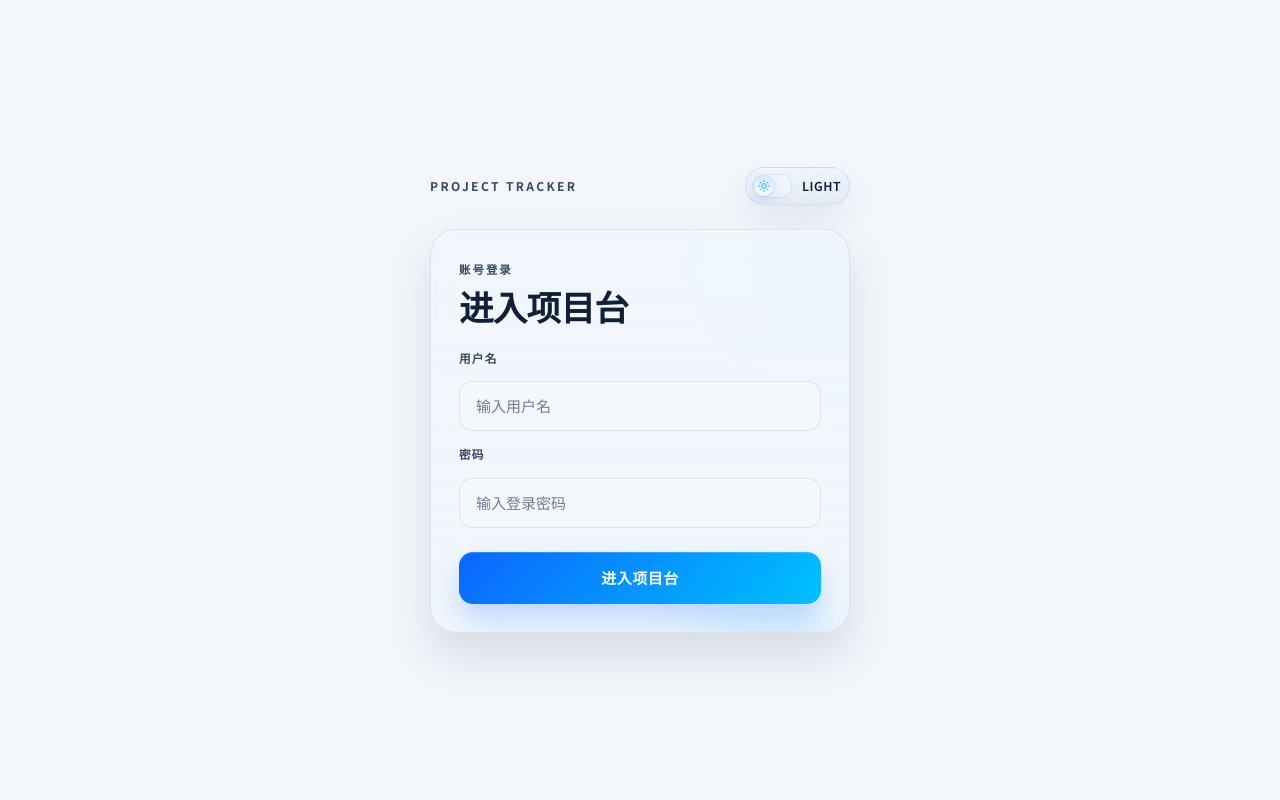
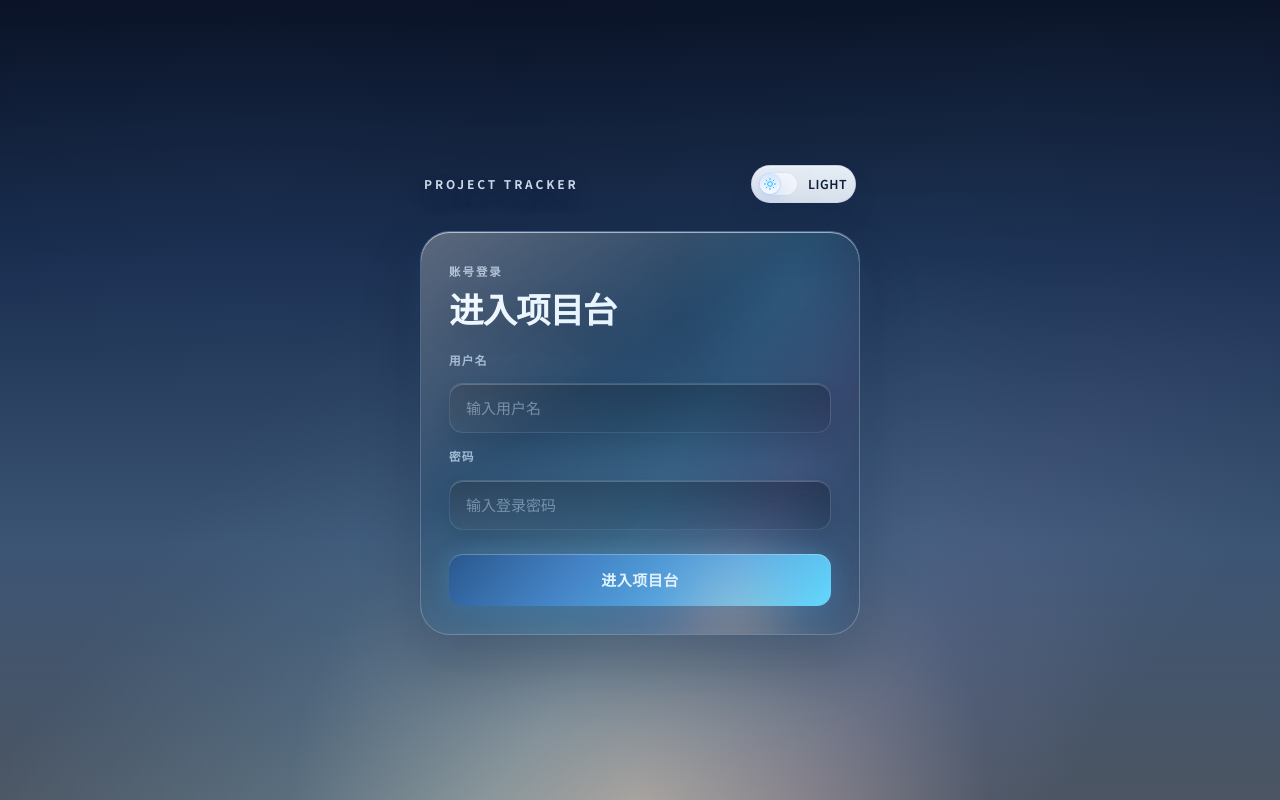
Before and after one commit to Zynb518/ProjectTracker, a Vue app in the folder frontend/: page /login in a window 1280 px wide. Built offline with nearby package versions, Linux system fonts and the light colour scheme; no server answers.

Commit message:
修改Light 登录页面
Signed-off-by: ubzy <1716783413@qq.com>

```diff
--- a/frontend/src/views/LoginView.vue
+++ b/frontend/src/views/LoginView.vue
@@ -79,7 +79,7 @@ async function submitLogin() {
   justify-items: center;
   align-content: center;
   gap: 24px;
-  padding: 32px 24px;
+  padding: clamp(32px, 7vw, 56px) 24px;
   position: relative;
   isolation: isolate;
 }
@@ -93,7 +93,7 @@ async function submitLogin() {
 }
 
 .login-view__toolbar {
-  width: min(100%, 420px);
+  width: min(100%, 440px);
   display: flex;
   align-items: center;
   justify-content: space-between;
@@ -106,13 +106,13 @@ async function submitLogin() {
   margin: 0;
   font-size: 0.8rem;
   font-weight: 700;
-  letter-spacing: 0.2em;
+  letter-spacing: 0.24em;
   text-transform: uppercase;
   color: var(--text-soft);
 }
 
 .login-card {
-  width: min(100%, 420px);
+  width: min(100%, 440px);
   position: relative;
   overflow: hidden;
   display: grid;
@@ -128,6 +128,16 @@ async function submitLogin() {
     inset 0 1px 0 color-mix(in srgb, #ffffff 34%, transparent);
   backdrop-filter: var(--backdrop-blur);
   z-index: 1;
+}
+
+.login-card::before {
+  content: '';
+  position: absolute;
+  inset: 0;
+  background:
+    linear-gradient(148deg, rgba(255, 255, 255, 0.34), rgba(255, 255, 255, 0) 36%),
+    radial-gradient(circle at 82% 18%, rgba(102, 212, 255, 0.18), transparent 22%);
+  pointer-events: none;
 }
 
 .login-card::after {
@@ -223,7 +233,6 @@ h1 {
 }
 
 .login-button:hover {
-  transform: translateY(-2px);
   box-shadow:
     inset 0 1px 0 color-mix(in srgb, #ffffff 22%, transparent),
     0 22px 36px color-mix(in srgb, var(--accent-start) 26%, transparent);
@@ -242,3 +251,126 @@ h1 {
   }
 }
 </style>
+
+<style>
+html.light .login-view,
+html:not(.dark) .login-view {
+  gap: 28px;
+}
+
+html.light .login-view__background,
+html:not(.dark) .login-view__background {
+  background-color: #091321;
+  background-image:
+    linear-gradient(180deg, rgba(10, 19, 39, 0.96) 0%, rgba(28, 50, 86, 0.9) 32%, rgba(87, 120, 160, 0.66) 68%, rgba(232, 242, 255, 0.3) 100%),
+    radial-gradient(circle at 50% 100%, rgba(255, 212, 163, 0.46), transparent 34%),
+    linear-gradient(127deg, rgba(132, 228, 255, 0) 30%, rgba(132, 228, 255, 0.28) 58%, rgba(214, 170, 255, 0.16) 74%, rgba(214, 170, 255, 0) 88%),
+    radial-gradient(circle at 20% 18%, rgba(143, 190, 255, 0.18), transparent 22%),
+    linear-gradient(180deg, rgba(4, 10, 24, 0.72), rgba(4, 10, 24, 0.18));
+}
+
+html.light .login-view__toolbar,
+html:not(.dark) .login-view__toolbar {
+  padding-inline: 4px;
+}
+
+html.light .login-view__brand,
+html:not(.dark) .login-view__brand {
+  color: rgba(227, 239, 255, 0.88);
+  text-shadow: 0 10px 28px rgba(6, 12, 28, 0.26);
+}
+
+html.light .login-card,
+html:not(.dark) .login-card {
+  border: 1px solid rgba(176, 211, 246, 0.34);
+  border-radius: 30px;
+  background:
+    linear-gradient(180deg, rgba(12, 24, 43, 0.34), rgba(16, 34, 60, 0.22)),
+    linear-gradient(146deg, rgba(255, 255, 255, 0.18), rgba(255, 255, 255, 0) 42%),
+    radial-gradient(circle at 86% 14%, rgba(116, 214, 255, 0.16), transparent 24%);
+  box-shadow:
+    0 30px 60px rgba(7, 17, 34, 0.24),
+    0 14px 28px rgba(76, 110, 154, 0.18),
+    inset 0 1px 0 rgba(255, 255, 255, 0.58);
+  backdrop-filter: blur(18px) saturate(1.15);
+}
+
+html.light .login-card::before,
+html:not(.dark) .login-card::before {
+  background:
+    linear-gradient(145deg, rgba(255, 255, 255, 0.22), rgba(255, 255, 255, 0) 38%),
+    linear-gradient(122deg, rgba(104, 212, 255, 0), rgba(104, 212, 255, 0.16) 58%, rgba(209, 168, 255, 0.1) 76%, rgba(209, 168, 255, 0) 90%);
+}
+
+html.light .login-card::after,
+html:not(.dark) .login-card::after {
+  inset: auto -10% -20% 34%;
+  height: 190px;
+  background: radial-gradient(circle, rgba(255, 218, 170, 0.28), rgba(92, 200, 255, 0.08) 42%, transparent 70%);
+  filter: blur(20px);
+}
+
+html.light .login-card__caption,
+html:not(.dark) .login-card__caption {
+  color: rgba(213, 228, 247, 0.74);
+}
+
+html.light .login-card h1,
+html:not(.dark) .login-card h1 {
+  color: #f2f7ff;
+  letter-spacing: -0.03em;
+  text-shadow: 0 10px 28px rgba(6, 12, 28, 0.24);
+}
+
+html.light .login-label,
+html:not(.dark) .login-label {
+  color: rgba(208, 224, 245, 0.74);
+}
+
+html.light .login-input,
+html:not(.dark) .login-input {
+  border-color: rgba(122, 160, 204, 0.28);
+  background:
+    linear-gradient(180deg, rgba(9, 18, 35, 0.46), rgba(18, 34, 57, 0.3)),
+    linear-gradient(140deg, rgba(255, 255, 255, 0.12), rgba(255, 255, 255, 0) 50%);
+  color: #eef5ff;
+  box-shadow:
+    inset 0 1px 0 rgba(255, 255, 255, 0.22),
+    0 10px 18px rgba(6, 17, 34, 0.16);
+}
+
+html.light .login-input::placeholder,
+html:not(.dark) .login-input::placeholder {
+  color: rgba(199, 214, 233, 0.5);
+}
+
+html.light .login-input:focus,
+html:not(.dark) .login-input:focus {
+  border-color: rgba(111, 210, 255, 0.5);
+  background:
+    linear-gradient(180deg, rgba(11, 24, 44, 0.56), rgba(18, 38, 66, 0.42)),
+    linear-gradient(140deg, rgba(255, 255, 255, 0.16), rgba(255, 255, 255, 0) 48%);
+  box-shadow:
+    inset 0 1px 0 rgba(255, 255, 255, 0.28),
+    0 0 0 4px rgba(103, 204, 255, 0.12),
+    0 16px 30px rgba(10, 23, 44, 0.24);
+}
+
+html.light .login-button,
+html:not(.dark) .login-button {
+  background: linear-gradient(135deg, #234a82 0%, #3f76bd 34%, #63d9ff 100%);
+  box-shadow:
+    inset 0 1px 0 rgba(255, 255, 255, 0.28),
+    0 18px 34px rgba(34, 82, 140, 0.34),
+    0 0 24px rgba(99, 217, 255, 0.14);
+}
+
+html.light .login-button:hover,
+html:not(.dark) .login-button:hover {
+  box-shadow:
+    inset 0 1px 0 rgba(255, 255, 255, 0.32),
+    0 22px 40px rgba(34, 82, 140, 0.42),
+    0 0 28px rgba(99, 217, 255, 0.18);
+  filter: saturate(1.08) brightness(1.02);
+}
+</style>
```
Also changed, not shown: 1 other file (tests, documents, lock files or other folders).
